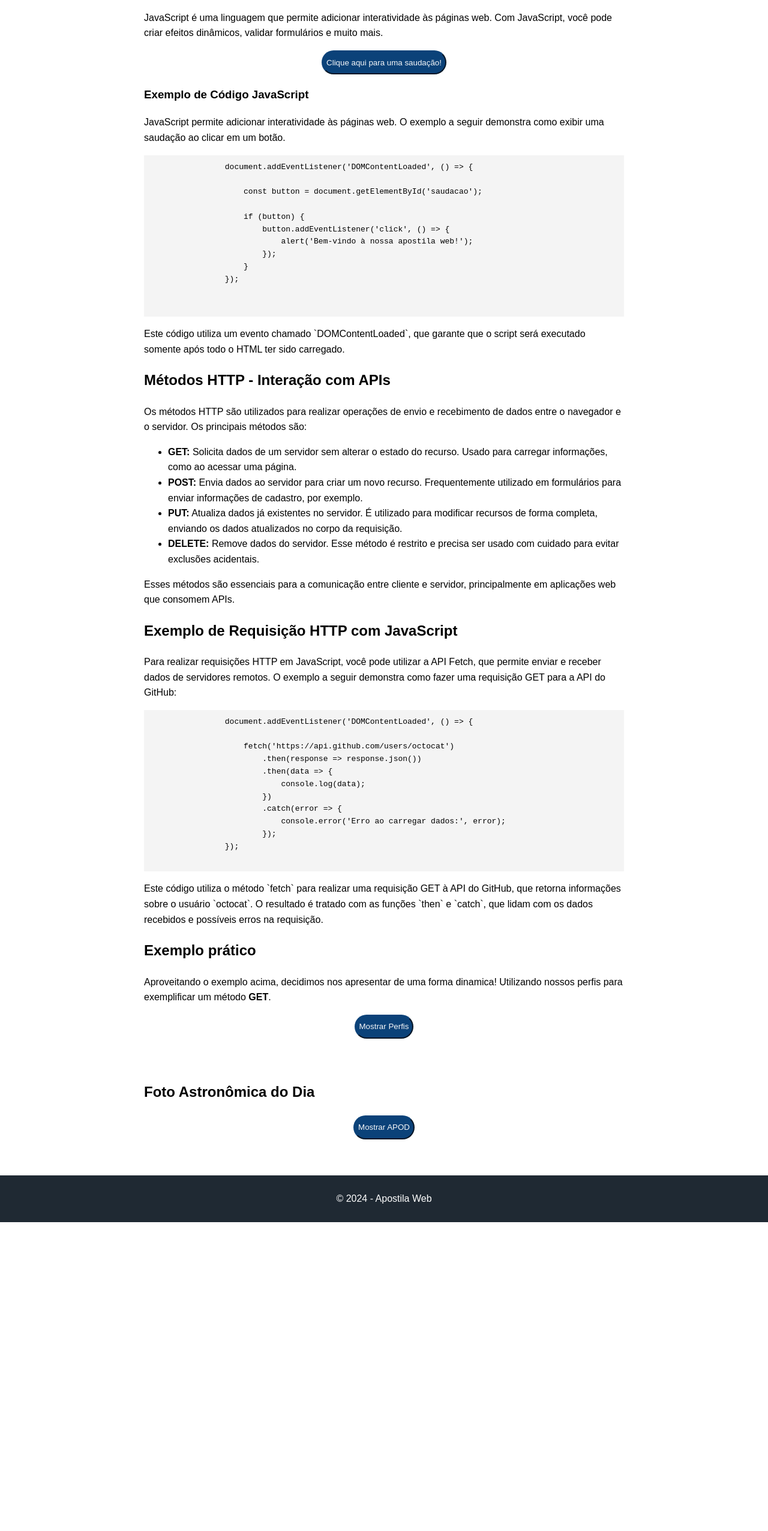
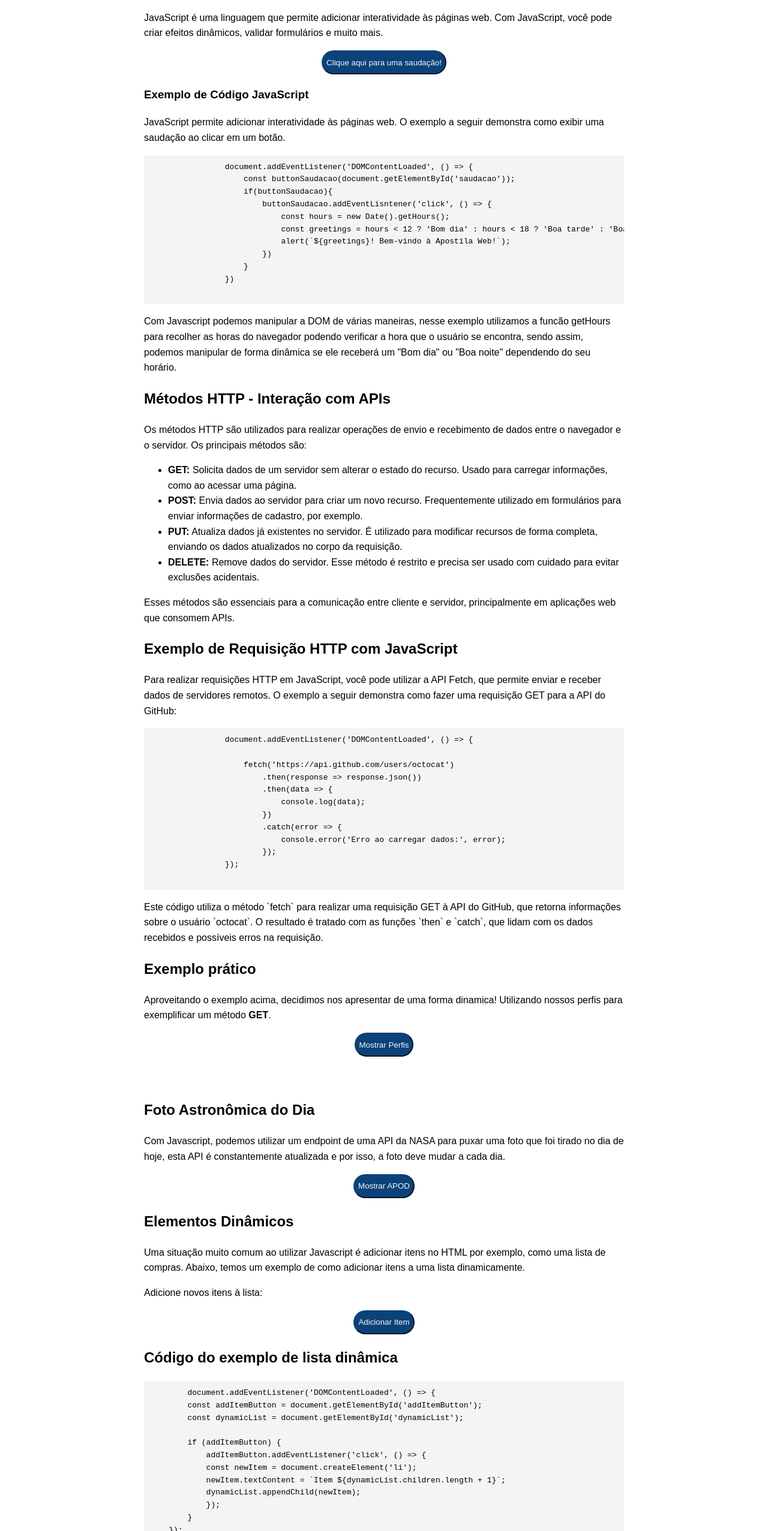
Before and after one commit to bielgennaro/material_de_apoio, a website: page pages/javaScript.html in a window 1280 px wide. Shown: the part 247-2800 px from the top of the page at 60% size. Before the commit the page ends 2285 px from the top, so only its background shows below. Drawn offline with nearby package versions, Linux system fonts and the light colour scheme.

Commit message:
chore: updated javascript html and added a list

```diff
--- a/pages/javaScript.html
+++ b/pages/javaScript.html
@@ -1,10 +1,10 @@
 <!DOCTYPE html>
 <html lang="pt-br">
   <head>
-    <meta charset="UTF-8">
-    <meta name="viewport" content="width=device-width, initial-scale=1.0">
+    <meta charset="UTF-8" />
+    <meta name="viewport" content="width=device-width, initial-scale=1.0" />
     <title>JavaScript</title>
-    <link rel="stylesheet" href="../styles/index.css">
+    <link rel="stylesheet" href="../styles/index.css" />
   </head>
   <body>
     <header>
@@ -21,41 +21,82 @@
     <main>
       <section id="javascript">
         <h2>JavaScript - Linguagem de Programação para Web</h2>
-            <p>JavaScript é uma linguagem que permite adicionar interatividade às páginas web. Com JavaScript, você pode criar efeitos dinâmicos, validar formulários e muito mais.</p>
+        <p>
+          JavaScript é uma linguagem que permite adicionar interatividade às
+          páginas web. Com JavaScript, você pode criar efeitos dinâmicos,
+          validar formulários e muito mais.
+        </p>
         <button id="saudacao">Clique aqui para uma saudação!</button>
         <h3>Exemplo de Código JavaScript</h3>
-            <p>JavaScript permite adicionar interatividade às páginas web. O exemplo a seguir demonstra como exibir uma saudação ao clicar em um botão.</p>
+        <p>
+          JavaScript permite adicionar interatividade às páginas web. O exemplo
+          a seguir demonstra como exibir uma saudação ao clicar em um botão.
+        </p>
         <pre>
                 document.addEventListener('DOMContentLoaded', () => {
-
-                    const button = document.getElementById('saudacao');
-
-                    if (button) {
-                        button.addEventListener('click', () => {
-                            alert('Bem-vindo à nossa apostila web!');
-                        });
+                    const buttonSaudacao(document.getElementById('saudacao'));
+                    if(buttonSaudacao){
+                        buttonSaudacao.addEventLisntener('click', () => {
+                            const hours = new Date().getHours();
+                            const greetings = hours < 12 ? 'Bom dia' : hours < 18 ? 'Boa tarde' : 'Boa noite';
+                            alert(`${greetings}! Bem-vindo à Apostila Web!`);
+                        })
                     }
-                });
-
-            </pre>
-            <p>Este código utiliza um evento chamado `DOMContentLoaded`, que garante que o script será executado somente após todo o HTML ter sido carregado.</p>
+                })
+            </pre
+        >
+        <p>
+          Com Javascript podemos manipular a DOM de várias maneiras, nesse
+          exemplo utilizamos a funcão getHours para recolher as horas do
+          navegador podendo verificar a hora que o usuário se encontra, sendo
+          assim, podemos manipular de forma dinâmica se ele receberá um "Bom
+          dia" ou "Boa noite" dependendo do seu horário.
+        </p>
       </section>
 
       <section id="http-methods">
         <h2>Métodos HTTP - Interação com APIs</h2>
-            <p>Os métodos HTTP são utilizados para realizar operações de envio e recebimento de dados entre o navegador e o servidor. Os principais métodos são:</p>
+        <p>
+          Os métodos HTTP são utilizados para realizar operações de envio e
+          recebimento de dados entre o navegador e o servidor. Os principais
+          métodos são:
+        </p>
         <ul>
-                <li><strong>GET:</strong> Solicita dados de um servidor sem alterar o estado do recurso. Usado para carregar informações, como ao acessar uma página.</li>
-                <li><strong>POST:</strong> Envia dados ao servidor para criar um novo recurso. Frequentemente utilizado em formulários para enviar informações de cadastro, por exemplo.</li>
-                <li><strong>PUT:</strong> Atualiza dados já existentes no servidor. É utilizado para modificar recursos de forma completa, enviando os dados atualizados no corpo da requisição.</li>
-                <li><strong>DELETE:</strong> Remove dados do servidor. Esse método é restrito e precisa ser usado com cuidado para evitar exclusões acidentais.</li>
+          <li>
+            <strong>GET:</strong> Solicita dados de um servidor sem alterar o
+            estado do recurso. Usado para carregar informações, como ao acessar
+            uma página.
+          </li>
+          <li>
+            <strong>POST:</strong> Envia dados ao servidor para criar um novo
+            recurso. Frequentemente utilizado em formulários para enviar
+            informações de cadastro, por exemplo.
+          </li>
+          <li>
+            <strong>PUT:</strong> Atualiza dados já existentes no servidor. É
+            utilizado para modificar recursos de forma completa, enviando os
+            dados atualizados no corpo da requisição.
+          </li>
+          <li>
+            <strong>DELETE:</strong> Remove dados do servidor. Esse método é
+            restrito e precisa ser usado com cuidado para evitar exclusões
+            acidentais.
+          </li>
         </ul>
-            <p>Esses métodos são essenciais para a comunicação entre cliente e servidor, principalmente em aplicações web que consomem APIs.</p>
+        <p>
+          Esses métodos são essenciais para a comunicação entre cliente e
+          servidor, principalmente em aplicações web que consomem APIs.
+        </p>
       </section>
 
       <section id="http-example">
         <h2>Exemplo de Requisição HTTP com JavaScript</h2>
-            <p>Para realizar requisições HTTP em JavaScript, você pode utilizar a API Fetch, que permite enviar e receber dados de servidores remotos. O exemplo a seguir demonstra como fazer uma requisição GET para a API do GitHub:</p>
+        <p>
+          Para realizar requisições HTTP em JavaScript, você pode utilizar a API
+          Fetch, que permite enviar e receber dados de servidores remotos. O
+          exemplo a seguir demonstra como fazer uma requisição GET para a API do
+          GitHub:
+        </p>
         <pre>
                 document.addEventListener('DOMContentLoaded', () => {
 
@@ -68,22 +109,63 @@
                             console.error('Erro ao carregar dados:', error);
                         });
                 });
-            </pre>
-            <p>Este código utiliza o método `fetch` para realizar uma requisição GET à API do GitHub, que retorna informações sobre o usuário `octocat`. O resultado é tratado com as funções `then` e `catch`, que lidam com os dados recebidos e possíveis erros na requisição.</p>
+            </pre
+        >
+        <p>
+          Este código utiliza o método `fetch` para realizar uma requisição GET
+          à API do GitHub, que retorna informações sobre o usuário `octocat`. O
+          resultado é tratado com as funções `then` e `catch`, que lidam com os
+          dados recebidos e possíveis erros na requisição.
+        </p>
       </section>
 
       <section id="list-users">
         <h2>Exemplo prático</h2>
-            <p>Aproveitando o exemplo acima, decidimos nos apresentar de uma forma dinamica! Utilizando nossos perfis para exemplificar um método <strong>GET</strong>.</p>
+        <p>
+          Aproveitando o exemplo acima, decidimos nos apresentar de uma forma
+          dinamica! Utilizando nossos perfis para exemplificar um método
+          <strong>GET</strong>.
+        </p>
         <button id="showProfilesButton">Mostrar Perfis</button>
         <div id="profilesContainer"></div>
       </section>
 
       <section>
         <h2>Foto Astronômica do Dia</h2>
+        <p>
+          Com Javascript, podemos utilizar um endpoint de uma API da NASA para
+          puxar uma foto que foi tirado no dia de hoje, esta API é
+          constantemente atualizada e por isso, a foto deve mudar a cada dia.
+        </p>
         <button onclick="fetchAPOD()">Mostrar APOD</button>
         <div id="apodContainer"></div>
       </section>
+      <section id="dynamic-elements">
+        <h2>Elementos Dinâmicos</h2>
+        <p>
+          Uma situação muito comum ao utilizar Javascript é adicionar itens no
+          HTML por exemplo, como uma lista de compras. Abaixo, temos um exemplo
+          de como adicionar itens a uma lista dinamicamente.
+        </p>
+        <p>Adicione novos itens à lista:</p>
+        <ul id="dynamicList"></ul>
+        <button id="addItemButton">Adicionar Item</button>
+      </section>
+      <h2>Código do exemplo de lista dinâmica</h2>
+      <pre>
+        document.addEventListener('DOMContentLoaded', () => {
+        const addItemButton = document.getElementById('addItemButton');
+        const dynamicList = document.getElementById('dynamicList');
+
+        if (addItemButton) {
+            addItemButton.addEventListener('click', () => {
+            const newItem = document.createElement('li');
+            newItem.textContent = `Item ${dynamicList.children.length + 1}`;
+            dynamicList.appendChild(newItem);
+            });
+        }
+    });
+      </pre>
     </main>
     <footer>
       <p>&copy; 2024 - Apostila Web</p>
--- a/script/index.js
+++ b/script/index.js
@@ -1,12 +1,14 @@
 document.addEventListener('DOMContentLoaded', () => {
-	const button = document.getElementById('saudacao');
-
-	if (button) {
-		button.addEventListener('click', () => {
-			alert('Bem-vindo à nossa apostila web!');
-		});
-	}
-});
+    // Botão de saudação
+    const buttonSaudacao = document.getElementById('saudacao');
+    if (buttonSaudacao) {
+        buttonSaudacao.addEventListener('click', () => {
+            const hours = new Date().getHours();
+            const greeting = hours < 12 ? "Bom dia" : hours < 18 ? "Boa tarde" : "Boa noite";
+            alert(`${greeting}! Bem-vindo à nossa apostila web!`);
+        });
+    }
+	});
 async function fetchGitHubUser(username) {
 	const response = await fetch(`https://api.github.com/users/${username}`);
 	if (!response.ok) {
@@ -136,3 +138,16 @@ function validateForm() {
 	// Retornar false para impedir o envio se houver erros
 	return isValid;
 }
+
+document.addEventListener('DOMContentLoaded', () => {
+    const addItemButton = document.getElementById('addItemButton');
+    const dynamicList = document.getElementById('dynamicList');
+
+    if (addItemButton) {
+        addItemButton.addEventListener('click', () => {
+            const newItem = document.createElement('li');
+            newItem.textContent = `Item ${dynamicList.children.length + 1}`;
+            dynamicList.appendChild(newItem);
+        });
+    }
+});
```
Lines whose indentation alone changed are shown as unchanged.
